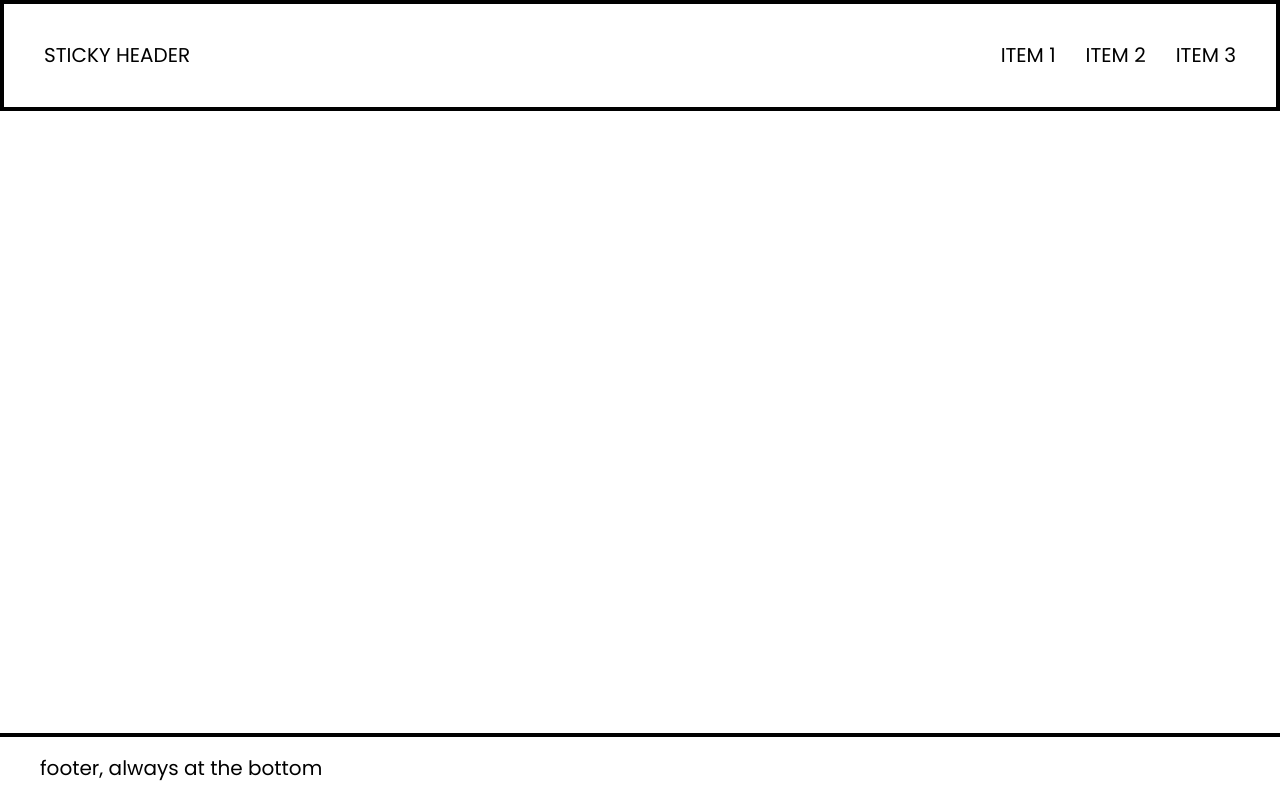
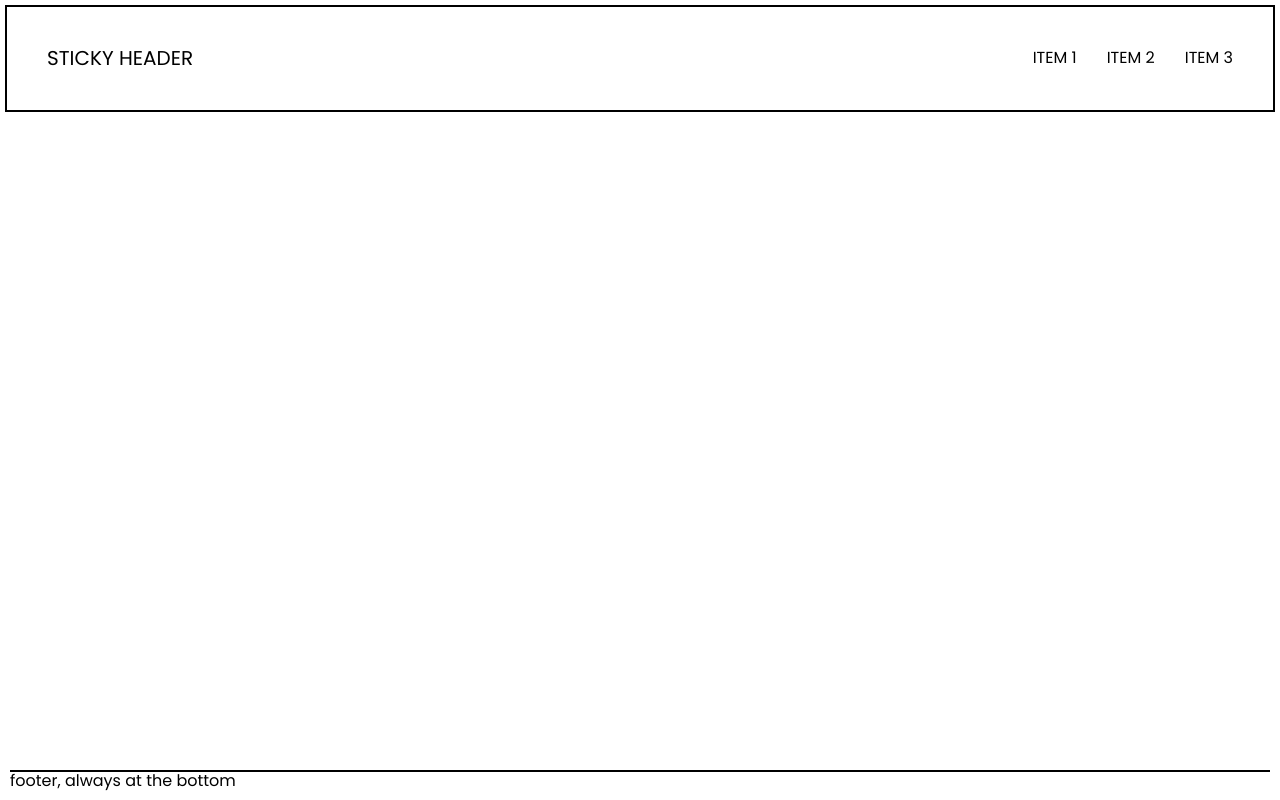
Before and after one commit to MrEyelet/IFX, a website built with webpack: page index.html in a window 1280 px wide. Built offline with nearby package versions, Linux system fonts and the light colour scheme.

Commit message:
component: header + footer fixex + footer always at bottom

```diff
--- a/src/scss/base/common.scss
+++ b/src/scss/base/common.scss
@@ -8,6 +8,7 @@ body {
   display: flex;
   flex-direction: column;
   min-height: 100vh;
+  padding: 1rem;
   font-family: $base-font;
   font-size: $base-font-size;
   font-weight: $base-font-weight;
--- a/src/scss/base/variables.scss
+++ b/src/scss/base/variables.scss
@@ -12,7 +12,7 @@ $wrapper-padding: 4rem;
 //font styles
 $base-font: "Poppins", sans-serif;
 $base-font-weight: 400;
-$base-font-size: 2rem;
+$base-font-size: 1.6rem;
 
 //z-index
 $over-all: 99999999;
--- a/src/scss/components/footer.scss
+++ b/src/scss/components/footer.scss
@@ -1,5 +1,7 @@
 .footer {
-  @include wrapper;
   margin-top: auto;
-  border-top: 4px solid $color_black;
+  border-top: 2px solid $color_black;
+  &__text {
+    margin: 0;
+  }
 }
--- a/src/scss/components/header.scss
+++ b/src/scss/components/header.scss
@@ -1,9 +1,9 @@
 .header {
-  width: 100%;
+  width: calc(100% - 1rem);
   position: fixed;
-  top: 0;
-  left: 0;
-  border: 4px solid $color-black;
+  top: 0.5rem;
+  left: 0.5rem;
+  border: 2px solid $color-black;
   &__wrapper {
     @include wrapper;
     display: flex;
```
Also changed, not shown: dist/main.css, 1 other file.
